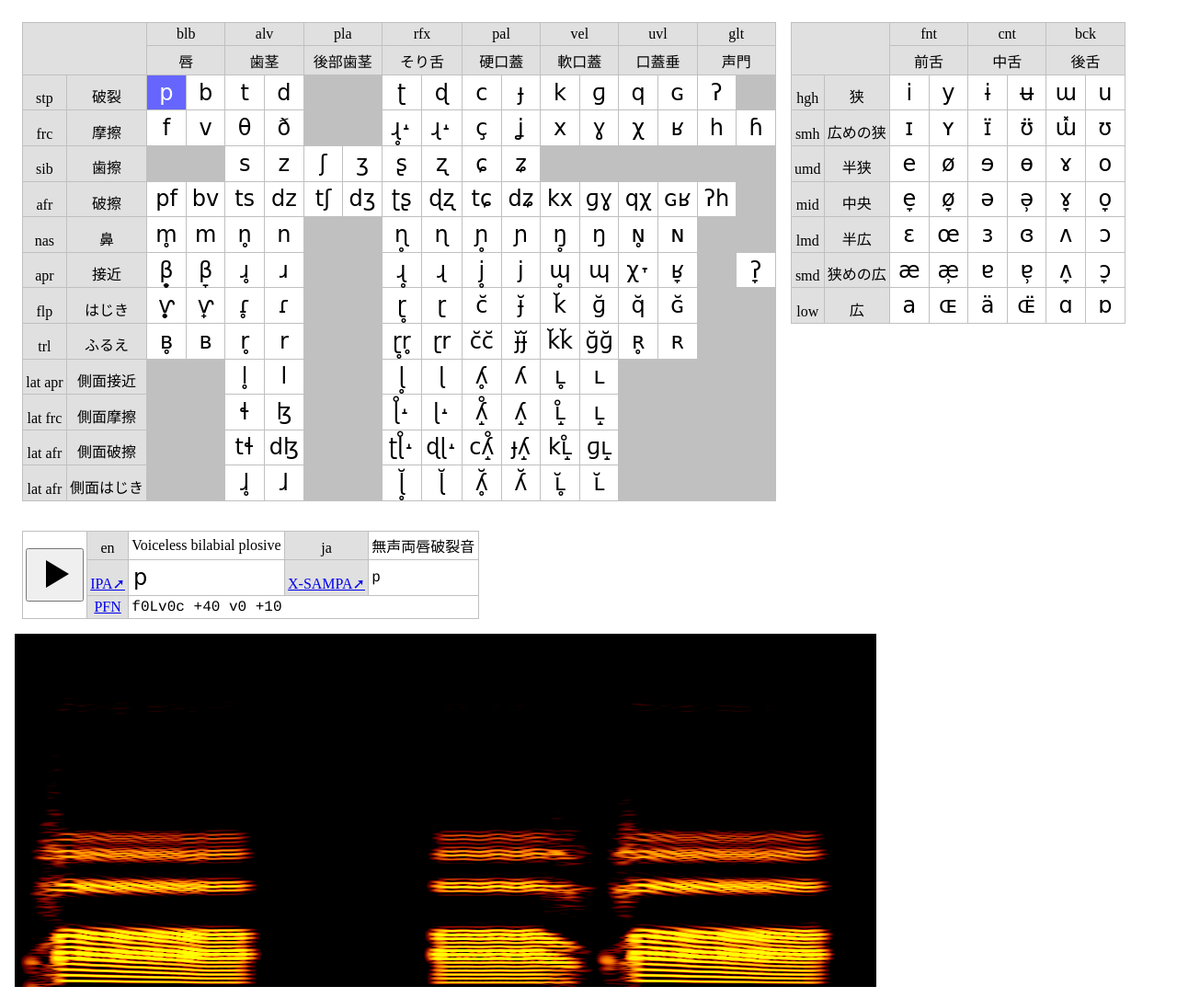
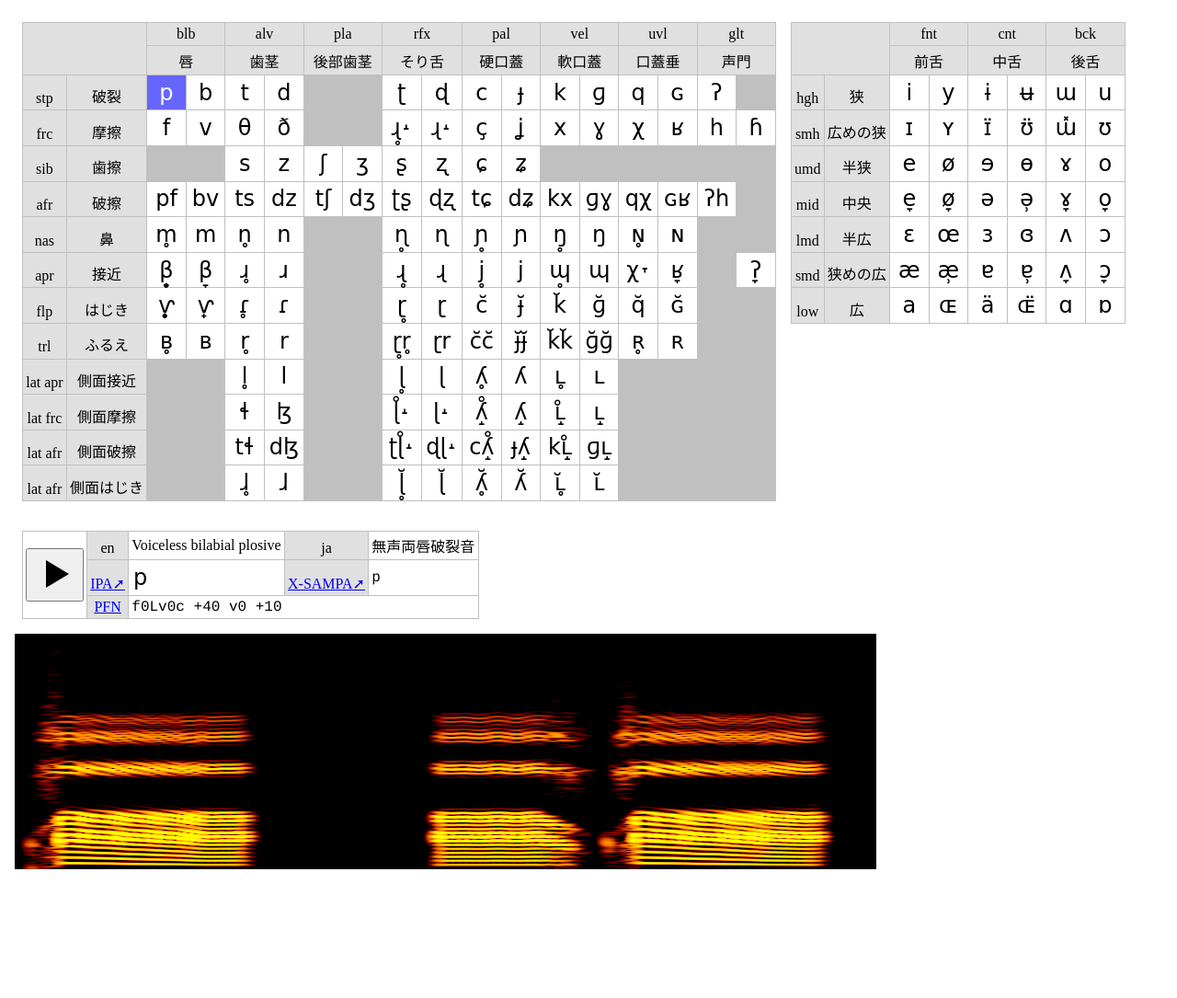
Before and after one commit to x768/vsynth, a website with bundled scripts: page docs/ipa.html in a window 1280 px wide. Shown: the whole page at 92% size. After the commit the page ends 957 px from the top, so only its background shows below. Built offline with nearby package versions, Linux system fonts and the light colour scheme.

Commit message:
Change: Narrow the height of the spectrum

```diff
--- a/docs/ipa.html
+++ b/docs/ipa.html
@@ -346,7 +346,7 @@
 <tr><th title="Phonetic Feature Notation"><a href="pfn.ja.html">PFN</a></th><td colspan="3" id="pfn"></td></tr>
 </table>
 <div style="overflow-x:scroll">
-<canvas width="0" height="384" id="spectrum"></canvas>
+<canvas width="0" height="256" id="spectrum"></canvas>
 </div>
 
 </body>
```
